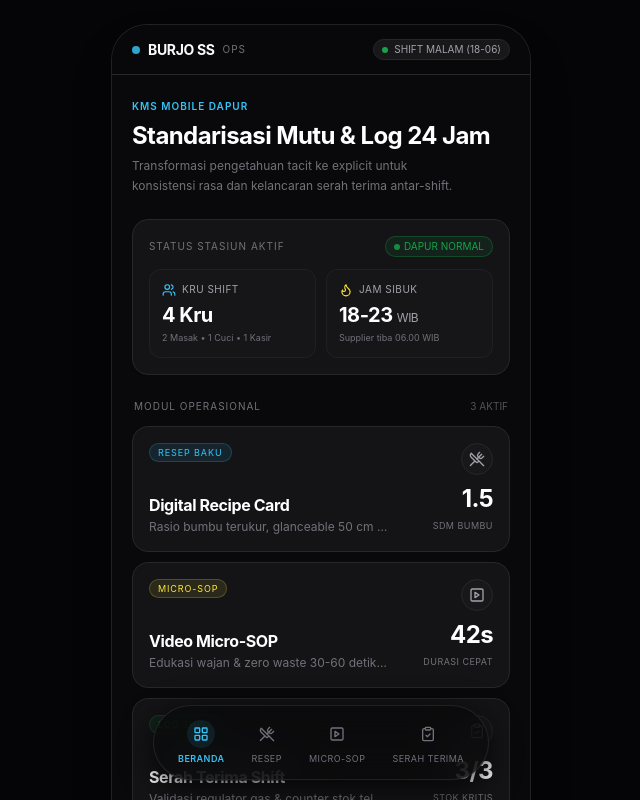
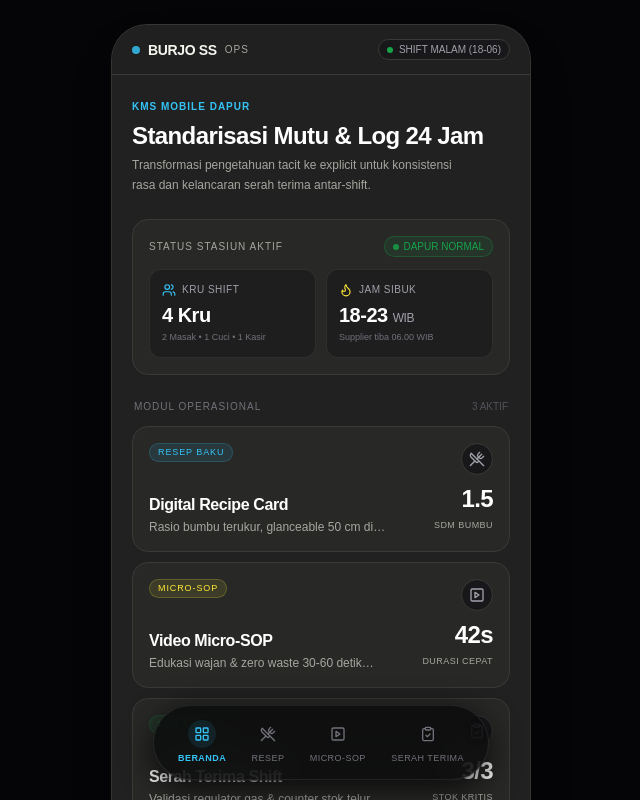
Before and after one commit to szqiel/burjo-ops, a Next.js app: page / in a window 1280 px wide. Shown: the top 800 px of the page, without its empty margins (319-959 px from the left). Built offline with nearby package versions, Linux system fonts and the light colour scheme.

Commit message:
refactor(ui): establish editorial design foundations

```diff
--- a/src/app/globals.css
+++ b/src/app/globals.css
@@ -3,8 +3,16 @@
 @tailwind utilities;
 
 :root {
-  --background: #09090b;
-  --foreground: #fafafa;
+  --background: #202120;
+  --foreground: #f5f5f0;
+  --surface: #282927;
+  --surface-soft: #242522;
+  --muted: #a5a69f;
+  --quiet: #777873;
+  --border: #3a3b37;
+  --blue: #35c3f6;
+  --yellow: #ffe837;
+  --ease-editorial: cubic-bezier(0.16, 1, 0.3, 1);
 }
 
 * {
@@ -15,9 +23,29 @@
 body {
   color: var(--foreground);
   background: var(--background);
-  font-family: -apple-system, BlinkMacSystemFont, "Segoe UI", Roboto, Helvetica, Arial, sans-serif;
+  font-family: Arial, "Helvetica Neue", Helvetica, sans-serif;
   overflow-x: hidden;
-  user-select: none;
+  text-rendering: optimizeLegibility;
+}
+
+button,
+a,
+input,
+textarea {
+  -webkit-tap-highlight-color: transparent;
+}
+
+button:focus-visible,
+a:focus-visible,
+input:focus-visible,
+textarea:focus-visible {
+  outline: 2px solid var(--blue);
+  outline-offset: 3px;
+}
+
+::selection {
+  color: var(--background);
+  background: var(--yellow);
 }
 
 /* Custom scrollbar for mobile sleekness */
@@ -27,11 +55,11 @@ body {
 }
 
 ::-webkit-scrollbar-track {
-  background: #09090b;
+  background: var(--background);
 }
 
 ::-webkit-scrollbar-thumb {
-  background: #27272a;
+  background: var(--border);
   border-radius: 9999px;
 }
 
@@ -46,7 +74,28 @@ body {
 }
 
 .animate-shimmer {
-  background: linear-gradient(90deg, rgba(39, 39, 42, 0.4) 0%, rgba(63, 63, 70, 0.6) 50%, rgba(39, 39, 42, 0.4) 100%);
+  background: linear-gradient(90deg, #282927 0%, #363833 50%, #282927 100%);
   background-size: 200% 100%;
   animation: shimmer 1.5s infinite;
 }
+
+.editorial-rule {
+  height: 1px;
+  width: 100%;
+  background: var(--border);
+}
+
+.text-balance {
+  text-wrap: balance;
+}
+
+@media (prefers-reduced-motion: reduce) {
+  *,
+  *::before,
+  *::after {
+    scroll-behavior: auto !important;
+    animation-duration: 0.01ms !important;
+    animation-iteration-count: 1 !important;
+    transition-duration: 0.01ms !important;
+  }
+}
--- a/tailwind.config.ts
+++ b/tailwind.config.ts
@@ -10,19 +10,26 @@ const config: Config = {
     extend: {
       colors: {
         burjo: {
-          canvas: "#09090B",
-          surface: "#141417",
-          border: "#27272A",
+          canvas: "#202120",
+          surface: "#282927",
+          surfaceSoft: "#242522",
+          ink: "#F5F5F0",
+          muted: "#A5A69F",
+          quiet: "#777873",
+          border: "#3A3B37",
           blue: "#35C3F6",
           yellow: "#FFE837",
           green: "#16A34A",
-          text: "#FAFAFA",
-          muted: "#71717A",
+          text: "#F5F5F0",
         },
       },
       fontFamily: {
-        sans: ["var(--font-geist-sans)", "Inter", "-apple-system", "BlinkMacSystemFont", "sans-serif"],
+        sans: ["Arial", "Helvetica Neue", "Helvetica", "sans-serif"],
+        display: ["Arial", "Helvetica Neue", "Helvetica", "sans-serif"],
         mono: ["var(--font-geist-mono)", "ui-monospace", "SFMono-Regular", "monospace"],
+      },
+      transitionTimingFunction: {
+        editorial: "cubic-bezier(0.16, 1, 0.3, 1)",
       },
     },
   },
```
